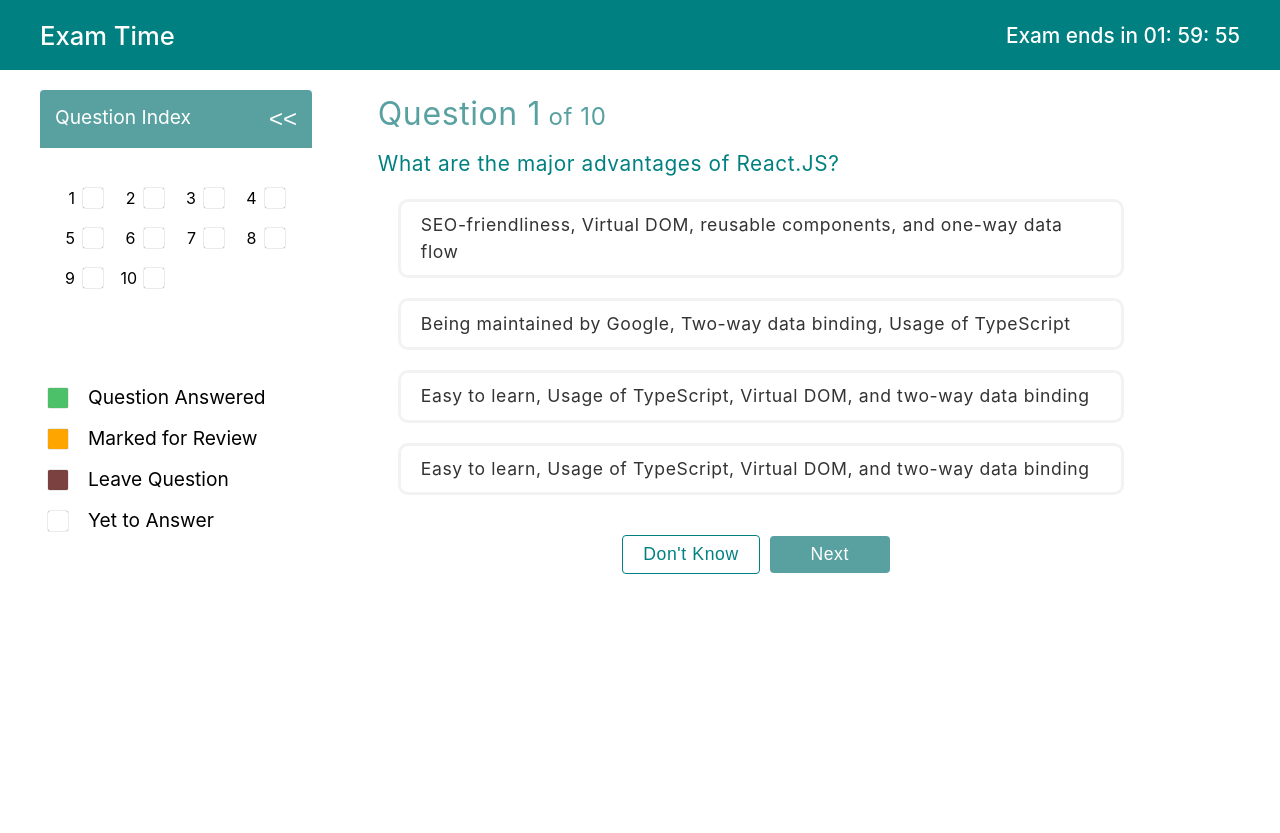
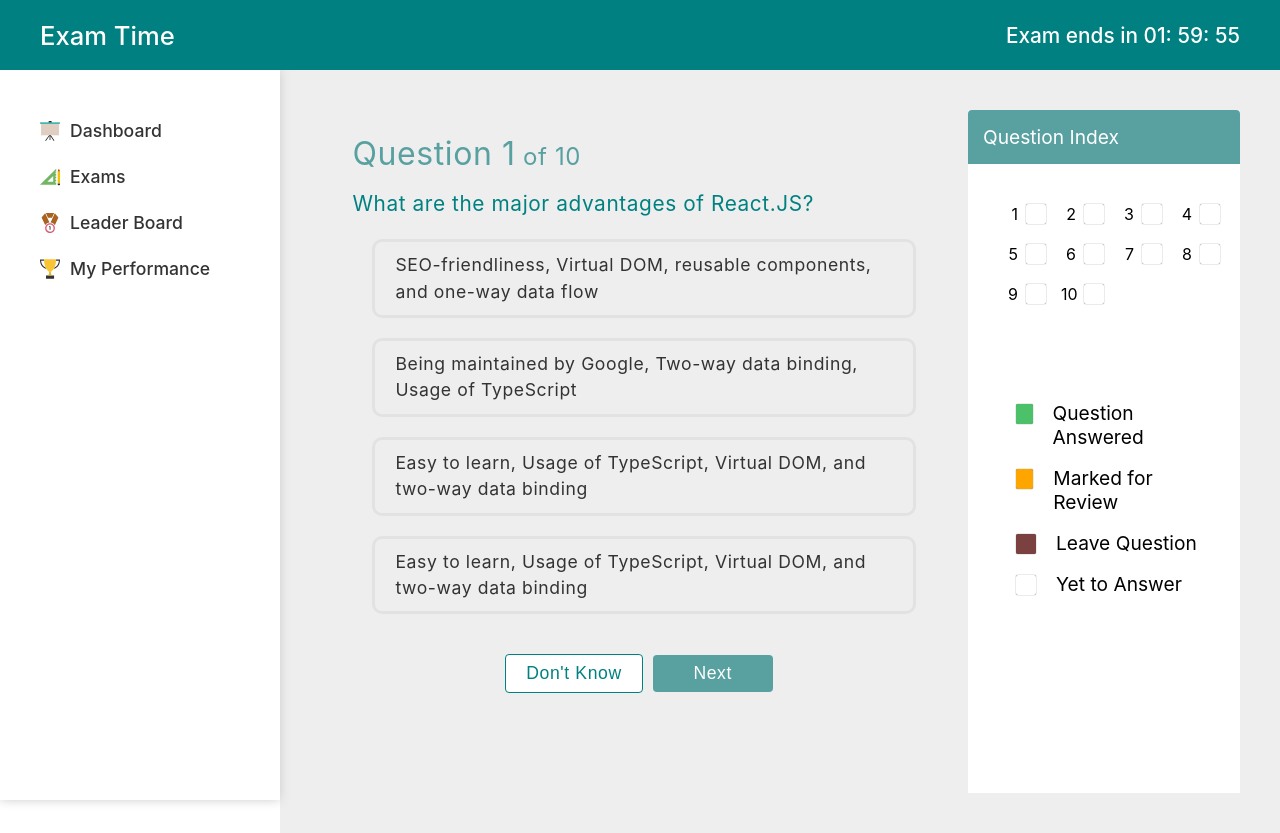
Before and after one commit to developernik18/examination, a React (Create React App) app: page /exams in a window 1280 px wide. Before the commit the page ends 800 px from the top, so only its background shows below. Built offline with nearby package versions, Linux system fonts and the light colour scheme; the HTML template or start-up script is replaced by a standard one.

Commit message:
moved question index to right and improved question box

```diff
--- a/src/component/navigationBox/NavigationBox.jsx
+++ b/src/component/navigationBox/NavigationBox.jsx
@@ -24,7 +24,6 @@
     <div className="navigationContainer">
       <div className="navigationHeader">
         <span>Question Index</span>
-        <button className="collapseButton"> &lt;&lt; </button>
       </div>
       <div className="navigationBody">
         {questionAnswer.map((q, index, qArray) => {
--- a/src/component/navigationBox/navigationBox.css
+++ b/src/component/navigationBox/navigationBox.css
@@ -1,15 +1,15 @@
 .navigationContainer {
-  flex: 2;
+  flex: 3;
+  background-color: var(--empty-box-color);
 }
 
 .navigationHeader {
-  width: 100%;
+  width: calc(100% - 30px);
   background-color: var(--light-primary);
   color: var(--light-text);
   display: flex;
   justify-content: space-between;
   padding: 15px;
-  margin-top: 20px;
   font-size: 1.2rem;
   border-radius: 4px 4px 0 0;
 }
@@ -23,10 +23,11 @@
 }
 
 .navigationBody {
-  padding: 20px 5px;
+  padding: 20px;
   display: grid;
-  width: 100%;
+  width: calc(100% - 40px);
   grid-template-columns: 1fr 1fr 1fr 1fr;
+  border-radius: 10px;
 }
 
 
@@ -52,7 +53,8 @@
 }
 
 .markForAnswers {
-  margin-top: 80px;
+  margin-top: 20px;
+  padding: 40px;
 }
 
 .answerStateContainer {
--- a/src/component/questionBox/questionBox.css
+++ b/src/component/questionBox/questionBox.css
@@ -9,7 +9,7 @@
 
 .questionCard {
   min-width: 400px;
-  width: 80%;
+  width: 90%;
   min-height: 400px;
   border-radius: 10px;
   color: var(--primary);
--- a/src/pages/exams/Exams.jsx
+++ b/src/pages/exams/Exams.jsx
@@ -3,6 +3,7 @@
 import QuestionBox from "../../component/questionBox/QuestionBox";
 import { questionBank } from "../../data";
 import { useState } from "react";
+import LeftSideBar from "../../component/sidebar/LeftSideBar";
 import './exams.css';
 
 export default function Exams() {
@@ -30,20 +31,25 @@
   return (
     <div>
       <Header timerRequired={true}/>
-      <div className="bodyContainer container">
-        <NavigationBox
-          handleQuestionSelection={handleQuestionSelection}
-          questionAnswer={questionAnswer}
-        />
-        {activeQuestion && (
-          <QuestionBox
-            activeQuestion={activeQuestion}
+      <LeftSideBar />
+      <div className="pageBodyContainer">
+        <div className="bodyContainer">
+          {activeQuestion && (
+            <QuestionBox
+              activeQuestion={activeQuestion}
+              handleQuestionSelection={handleQuestionSelection}
+              questionAnswer={questionAnswer}
+              setQuestionAnswer={setQuestionAnswer}
+            />
+          )}
+          <NavigationBox
             handleQuestionSelection={handleQuestionSelection}
             questionAnswer={questionAnswer}
-            setQuestionAnswer={setQuestionAnswer}
           />
-        )}
+        </div>
+
       </div>
+
     </div>
   );
 }
```
